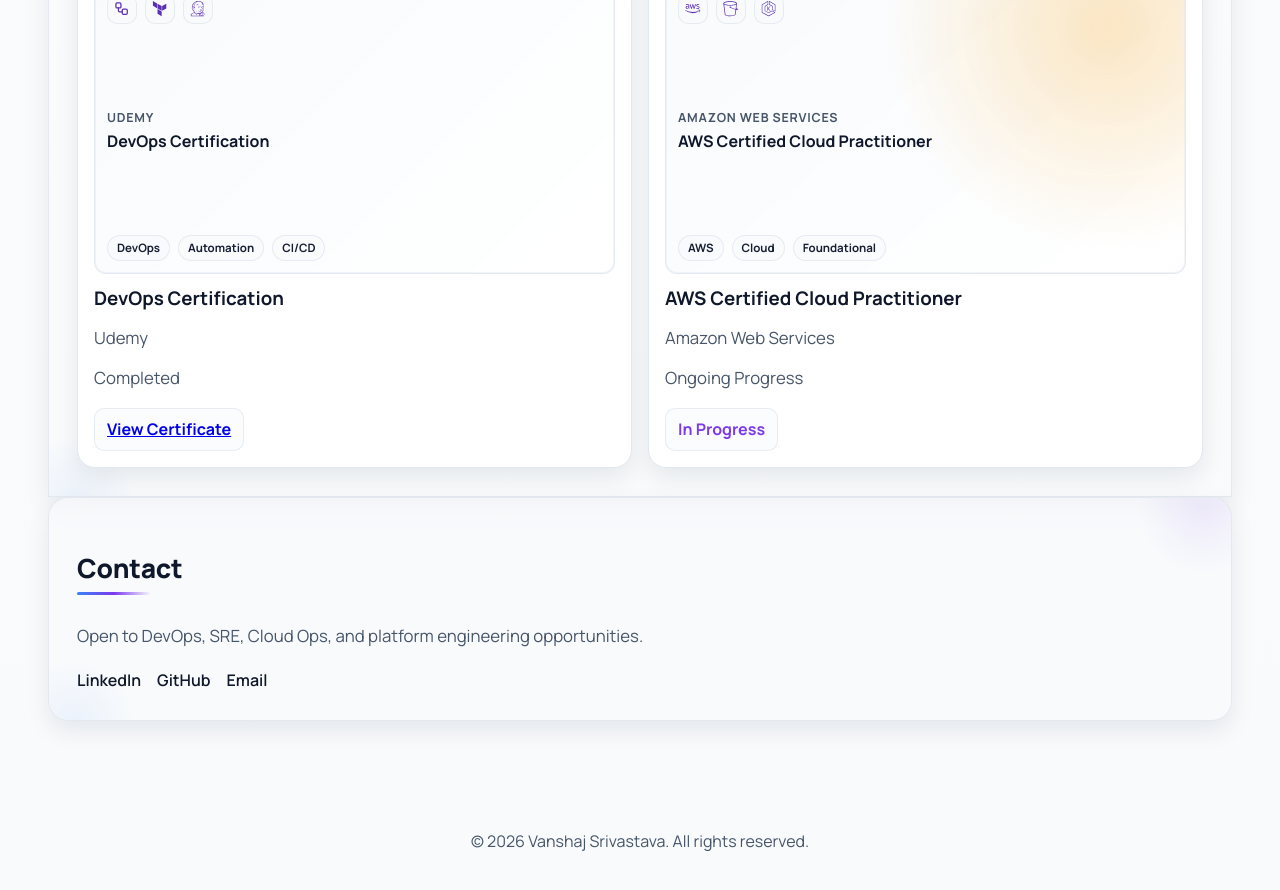
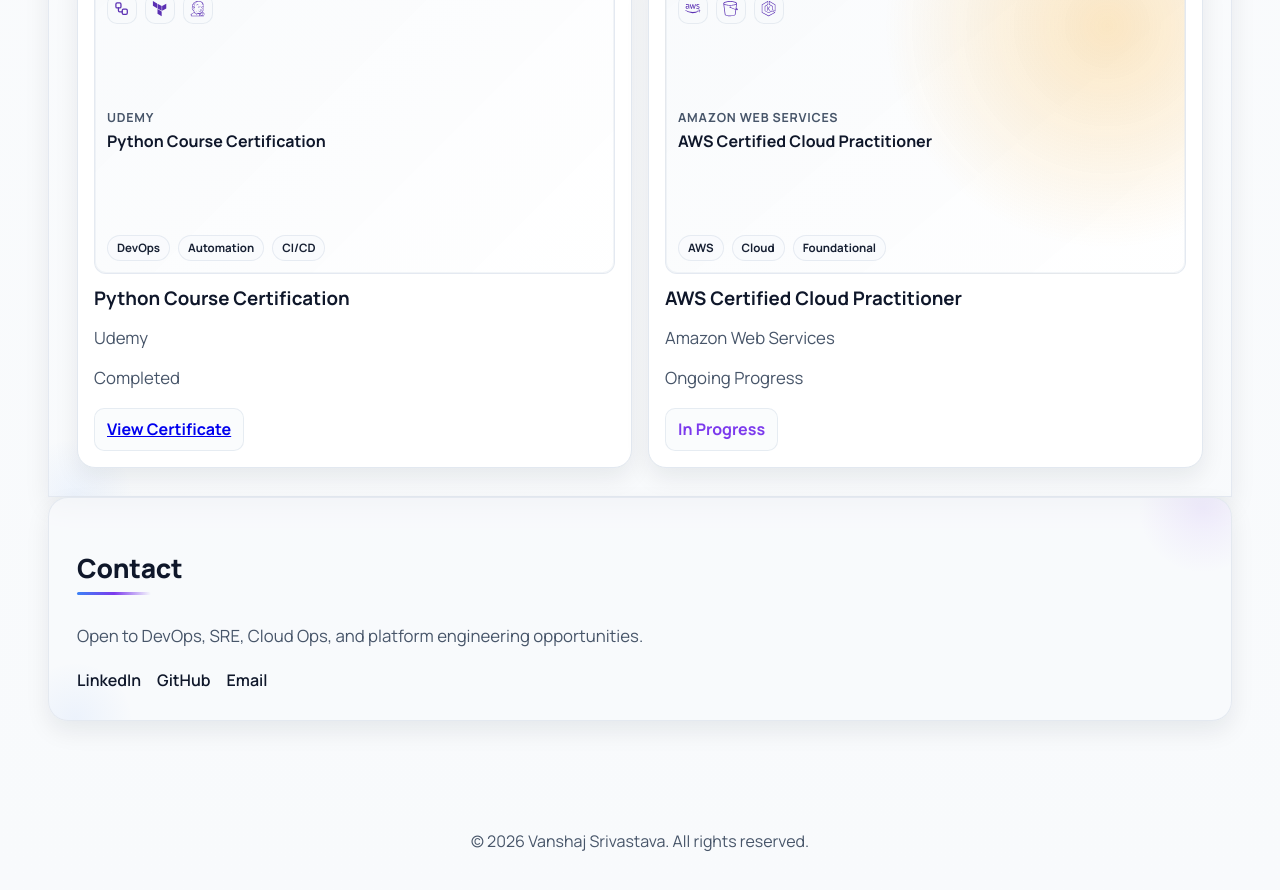
Before and after one commit to Vanshajsrivastava/react-frontend, a React (Create React App) app: page / in a window 1280 px wide. Shown: the part 5280-6170 px from the top of the page. Built offline with nearby package versions, Linux system fonts and the light colour scheme.

Commit message:
Correct Udemy certification title to Python course certification

```diff
--- a/src/App.js
+++ b/src/App.js
@@ -160,7 +160,7 @@
 
 const certifications = [
   {
-    title: "DevOps Certification",
+    title: "Python Course Certification",
     issuer: "Udemy",
     status: "Completed",
     link: "https://www.udemy.com/certificate/UC-fa8b1aa9-61a9-4a21-8aa2-1160d0883388/",
```
